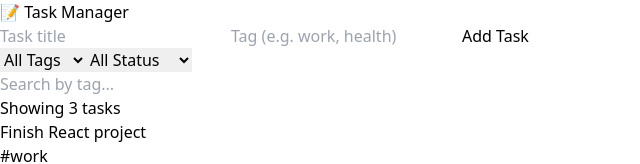
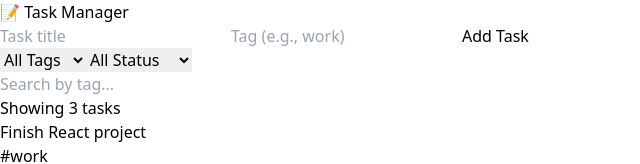
Before and after one commit to thinh241006/Task-manager, a React (Vite) app: page / in a window 1280 px wide. Shown: the top 164 px of the page, without its empty margins (0-640 px from the left). Built offline with nearby package versions, Linux system fonts and the light colour scheme.

Commit message:
update AddTaskForm component in App.jsx

```diff
--- a/src/App.jsx
+++ b/src/App.jsx
@@ -19,8 +19,6 @@ function App() {
     localStorage.setItem('tasks', JSON.stringify(tasks))
   }, [tasks])
 
-  const [inputTitle, setInputTitle] = useState('')
-  const [inputTag, setInputTag] = useState('')
   const [filterTag, setFilterTag] = useState('All')
   const [filterStatus, setFilterStatus] = useState('All')
   const [searchTag, setSearchTag] = useState('')
@@ -62,43 +60,17 @@ function App() {
       <div className="max-w-2xl mx-auto">
         <Header />
         {/* Add Task Form */}
-        <form
-          onSubmit={(e) => {
-            e.preventDefault()
+        <AddTaskForm
+          onAdd={({title, tag}) => {
             const newTask = {
-              id: Date.now(),
-              title: inputTitle,
-              tag: inputTag,
+              id:Date.now(),
+              title,
+              tag,
               completed: false
-            }
-            setTasks([newTask, ...tasks])
-            setInputTitle('')
-            setInputTag('')
+            };
+            setTasks([newTask, ...tasks]);
           }}
-          className="flex flex-col gap-3 mb-6"
-        >
-          <input
-            type="text"
-            placeholder="Task title"
-            value={inputTitle}
-            onChange={(e) => setInputTitle(e.target.value)}
-            className="p-2 border rounded"
-            required
-          />
-          <input
-            type="text"
-            placeholder="Tag (e.g. work, health)"
-            value={inputTag}
-            onChange={(e) => setInputTag(e.target.value)}
-            className="p-2 border rounded"
-          />
-          <button
-            type="submit"
-            className="bg-blue-500 text-white py-2 rounded hover:bg-blue-600"
-          >
-            Add Task
-          </button>
-        </form>
+        />
 
       <div className="flex gap-2 mt-10">
         {/* Filters  */}
```
